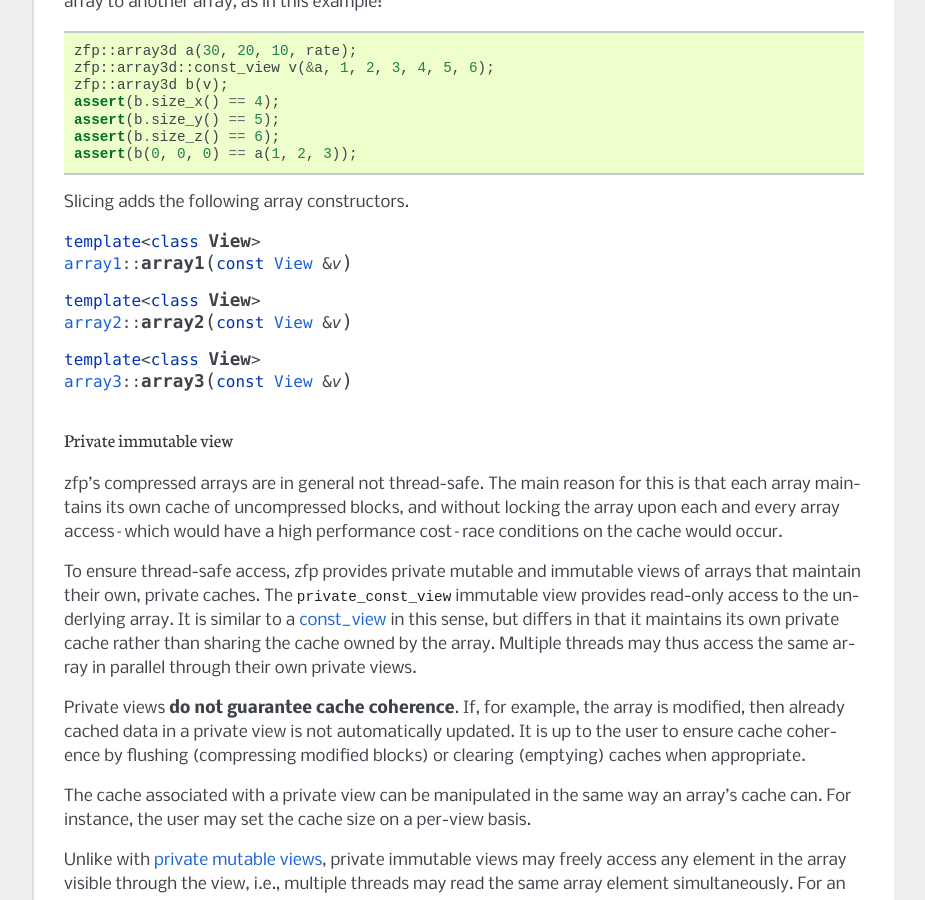
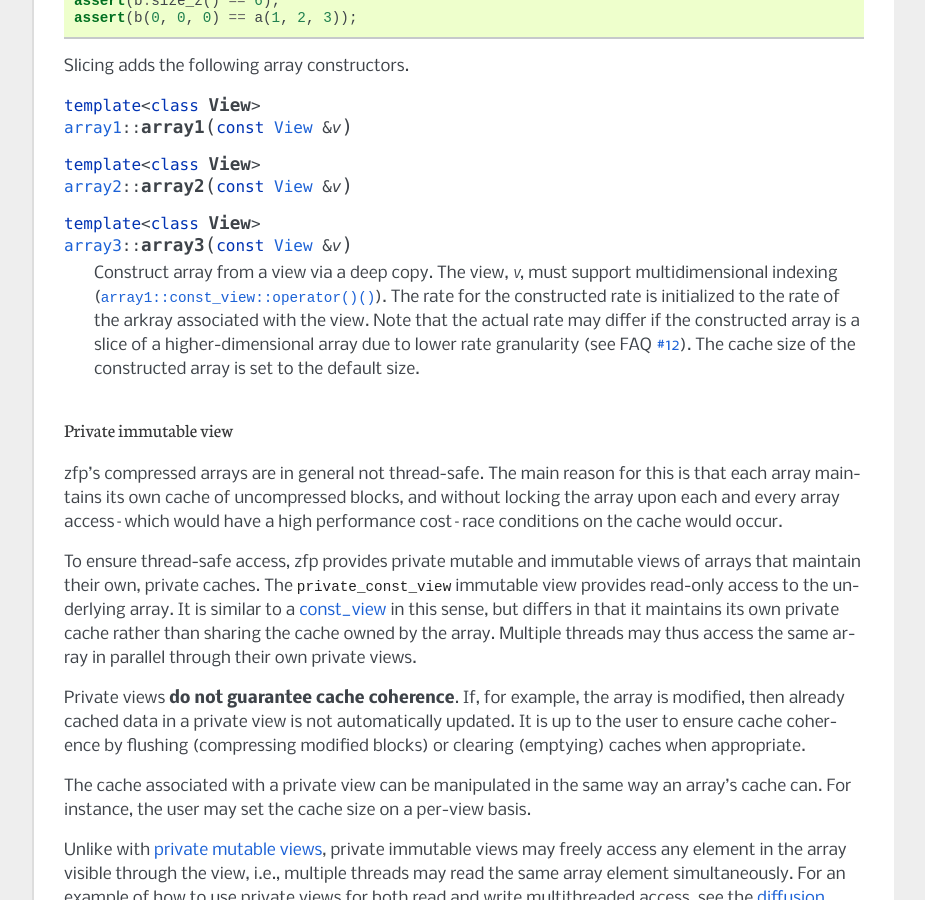
Before and after one commit to LLNL/zfp, a Sphinx documentation site: the page built from docs/source/arrays.rst, in a window 1280 px wide and 900 px high, scrolled down 18265 px. Shown: the whole window, without its empty margins (198-1123 px from the left). Built offline with Sphinx 7.4.7, drawn with Linux system fonts in a browser that asks for light colours; formulas are drawn with MathJax 3; some of the changed text lies outside the part shown.

Commit message:
Minor documentation updates

```diff
--- a/docs/source/arrays.rst
+++ b/docs/source/arrays.rst
@@ -177,7 +177,7 @@
 :cpp:class:`array3` classes, but has been omitted below.
 
 ..
-  Cross references to templated classes are broken
+  Sphinx cross references to templated classes are broken
   cpp:class:: template<typename Scalar> array1 : public array
   cpp:class:: template<typename Scalar> array2 : public array
   cpp:class:: template<typename Scalar> array3 : public array
--- a/docs/source/defs.rst
+++ b/docs/source/defs.rst
@@ -4,10 +4,12 @@
 .. |geq| unicode:: 0x2265
 .. |zfp| replace:: zfp
 .. |cfp| replace:: cfp
-.. |zfpy| replace:: ZFPy
+.. |zfpy| replace:: zfPy
 .. |zforp| replace:: zFORp
-.. |libzfp| replace:: libzfp
+.. |libzfp| replace:: :file:`libzfp`
+.. |libcfp| replace:: :file:`libcfp`
 .. |zfpcmd| replace:: :program:`zfp`
+.. |testzfp| replace:: :program:`testzfp`
 .. |4powd| replace:: 4\ :sup:`d`
 .. |4by4| replace:: 4 |times| 4
 .. |4by4by4| replace:: 4 |times| 4 |times| 4
--- a/docs/source/faq.rst
+++ b/docs/source/faq.rst
@@ -325,8 +325,8 @@
 
 Q12: *How can I achieve finer rate granularity?*
 
-A: For *d*-dimensional arrays, |zfp| supports a granularity of 8 / |4powd|
-bits, i.e. the rate can be specified in increments of a fraction of a bit for
+A: For *d*-dimensional arrays, |zfp| supports a rate granularity of 8 / |4powd|
+bits, i.e., the rate can be specified in increments of a fraction of a bit for
 2D and 3D arrays.  Such fine rate selection is always available for sequential
 compression (e.g. when calling :c:func:`zfp_compress`).
 
--- a/docs/source/views.inc
+++ b/docs/source/views.inc
@@ -66,9 +66,15 @@
 references, pointers, and iterators, views are types nested within
 the arrays that they reference.
 
-.. cpp:class:: template<typename Scalar> array1::const_view
-.. cpp:class:: template<typename Scalar> array2::const_view
-.. cpp:class:: template<typename Scalar> array3::const_view
+..
+  Sphinx cross references to templated classes are broken
+  cpp:class:: template<typename Scalar> array1::const_view
+  cpp:class:: template<typename Scalar> array2::const_view
+  cpp:class:: template<typename Scalar> array3::const_view
+
+.. cpp:class:: array1::const_view
+.. cpp:class:: array2::const_view
+.. cpp:class:: array3::const_view
 
   Immutable view into 1D, 2D, and 3D array.
 
@@ -153,9 +159,15 @@
 adds operators for write-access.  Its constructors are similar to those
 for the :code:`const_view`.
 
-.. cpp:class:: template<typename Scalar> array1::view
-.. cpp:class:: template<typename Scalar> array2::view
-.. cpp:class:: template<typename Scalar> array3::view
+..
+  Sphinx cross references to templated classes are broken
+  cpp:class:: template<typename Scalar> array1::view
+  cpp:class:: template<typename Scalar> array2::view
+  cpp:class:: template<typename Scalar> array3::view
+
+.. cpp:class:: array1::view
+.. cpp:class:: array2::view
+.. cpp:class:: array3::view
 
   Mutable view into 1D, 2D, and 3D array.
 
@@ -204,8 +216,13 @@
 view, :cpp:class:`array1::view`, for 1D arrays can be thought of as
 either a flat or a nested view.
 
-.. cpp:class:: template<typename Scalar> array2::flat_view
-.. cpp:class:: template<typename Scalar> array3::flat_view
+..
+  Sphinx cross references to templated classes are broken
+  cpp:class:: template<typename Scalar> array2::flat_view
+  cpp:class:: template<typename Scalar> array3::flat_view
+
+.. cpp:class:: array2::flat_view
+.. cpp:class:: array3::flat_view
 
   Flat, mutable views for 2D and 3D arrays.
 
@@ -259,6 +276,9 @@
 if :code:`v` is a 3D nested view of a 3D array, then :code:`v[i]`
 is a 2D nested view (of a 3D array), :code:`v[i][j]` is a 1D nested
 view (of a 3D array), and :code:`v[i][j][k]` is a scalar array element.
+Note that the order of indices is reversed when using nested indexing
+compared to multidimensional indexing, e.g.,
+:code:`v(i, j, k) == v[k][j][i]`.
 
 Whereas :code:`operator[]` on an array object accesses an element
 through flat indexing, the same array can be accessed through a
@@ -386,6 +406,14 @@
 .. cpp:function:: template<class View> array1::array1(const View& v)
 .. cpp:function:: template<class View> array2::array2(const View& v)
 .. cpp:function:: template<class View> array3::array3(const View& v)
+
+  Construct array from a view via a deep copy.  The view, *v*, must support
+  multidimensional indexing (:cpp:func:`array1::const_view::operator()`).
+  The rate for the constructed rate is initialized to the rate of the arkray
+  associated with the view.  Note that the actual rate may differ if the
+  constructed array is a slice of a higher-dimensional array due to lower
+  rate granularity (see FAQ :ref:`#12 <q-granularity>`).  The cache size
+  of the constructed array is set to the default size.
 
 
 .. _private_immutable_view:
```
Also changed, not shown: docs/source/installation.rst (+79 -22 lines).
